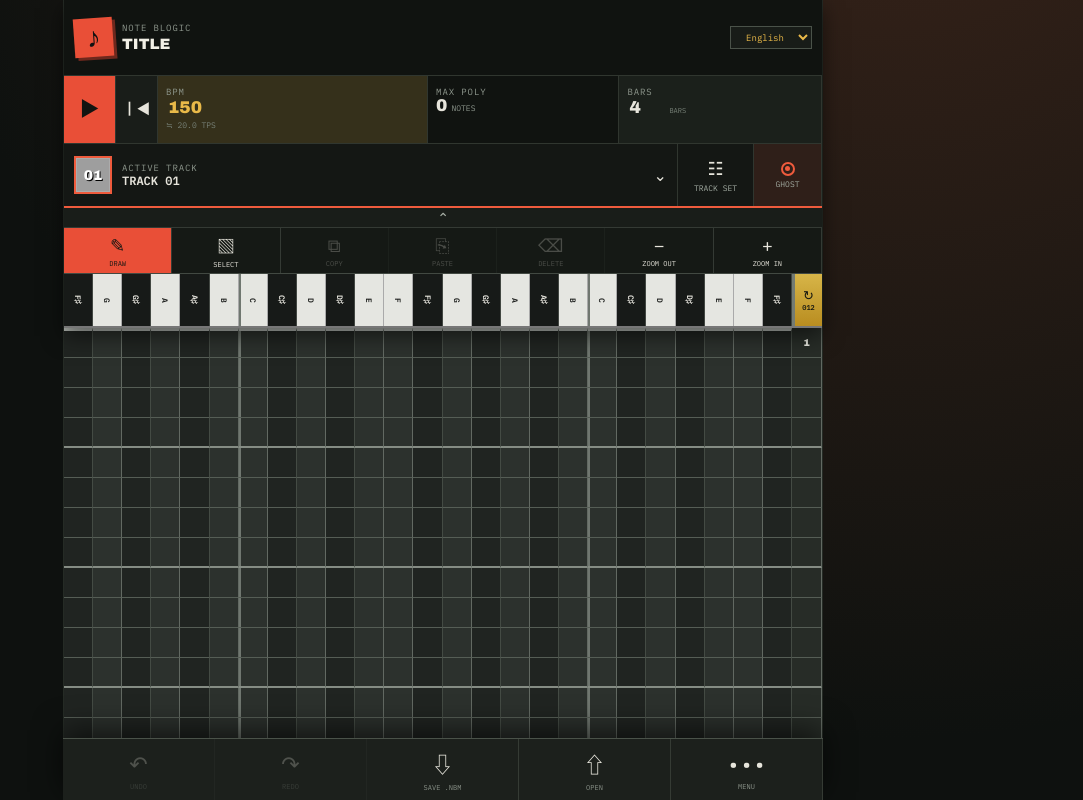
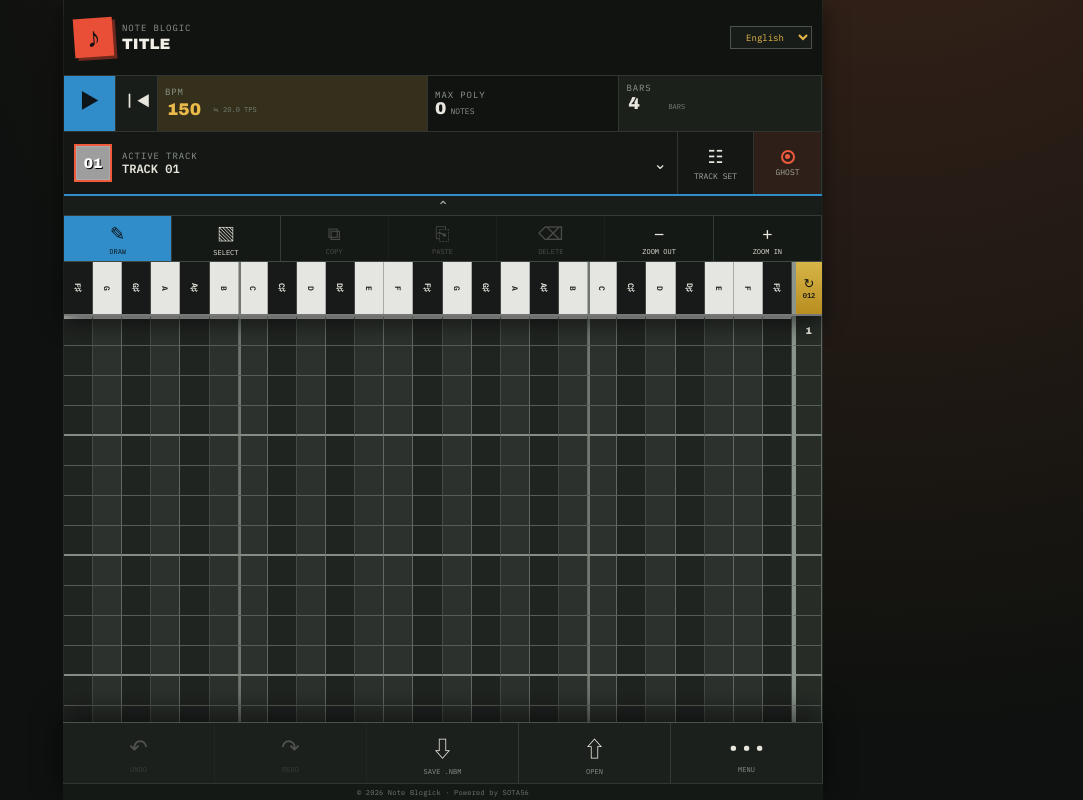
Before and after one commit to SOTA56/minecraft-note-block-maker, a React (Vite) app: page / in a window 1280 px wide. Shown: the top 800 px of the page, without its empty margins (197-1280 px from the left). Built offline with nearby package versions, Linux system fonts and the light colour scheme; grey boxes are pictures that could not be loaded.

Commit message:
Add playable pitch labels and blue transport styling

```diff
--- a/src/App.tsx
+++ b/src/App.tsx
@@ -245,7 +245,7 @@ function App() {
       <button onClick={() => zoomSteps(4)}>+<small>{c[16]}</small></button>
     </nav>
 
-    <div className="pitch-head">{PITCHES.map(p => <b key={p} className={`${isBlack(p) ? 'black' : 'white'} ${isDo(p) ? 'do' : ''}`}>{pitchDisplay === 'name' ? pitchLabel(pitchNames[p]) : p}</b>)}<button className="pitch-toggle" onClick={() => setPitchDisplay(v => v === 'name' ? 'clicks' : 'name')} aria-label="音名とクリック数を切替"><span>↻</span>{pitchDisplay === 'name' ? '012' : language === 'ja' ? 'ドレミ' : 'ABC'}</button></div>
+    <div className="pitch-head">{PITCHES.map(p => <b key={p} role="button" tabIndex={0} onClick={() => previewTone(p,active.volume,active.instrument)} onKeyDown={e => { if (e.key === 'Enter' || e.key === ' ') { e.preventDefault(); void previewTone(p,active.volume,active.instrument) } }} aria-label={`${pitchNames[p]}を試聴`} className={`${isBlack(p) ? 'black' : 'white'} ${isDo(p) ? 'do' : ''}`}>{pitchDisplay === 'name' ? pitchLabel(pitchNames[p]) : p}</b>)}<button className="pitch-toggle" onClick={() => setPitchDisplay(v => v === 'name' ? 'clicks' : 'name')} aria-label="音名とクリック数を切替"><span>↻</span>{pitchDisplay === 'name' ? '012' : language === 'ja' ? 'ドレミ' : 'ABC'}</button></div>
     </div>
     <section ref={rollRef} className={`roll ${editMode}`} aria-label="縦方向ピアノロール" style={{ '--step-height': `${stepHeight}px` } as React.CSSProperties} onPointerMove={handlePointerMove} onPointerUp={handlePointerUp} onPointerCancel={handlePointerUp}>
       {Array.from({ length: project.steps }, (_, step) => <div className={`step ${step === 0 ? 'first-step' : ''} ${step % 16 === 15 ? 'bar-end' : step % 4 === 3 ? 'beat-end' : ''} ${playingStep === step ? 'playing' : ''} ${playhead === step ? 'playhead' : ''}`} key={step}>
@@ -265,6 +265,7 @@ function App() {
       <button onClick={save}>⇩<small>SAVE .NBM</small></button><button onClick={() => fileRef.current?.click()}>⇧<small>OPEN</small></button>
       <button onClick={() => setMenuOpen(!menuOpen)}>•••<small>{c[17]}</small></button>
       <input ref={fileRef} hidden type="file" accept=".nbm,application/json" onChange={e => load(e.target.files?.[0]).catch(err => alert(err.message))} />
+      <div className="copyright">© 2026 Note Blogick · Powered by SOTA56</div>
     </footer>
     {menuOpen && <div className="more-menu"><button className="danger" onClick={clearAll}>⌫ <span>{c[18]}</span></button></div>}
   </main>
--- a/src/styles.css
+++ b/src/styles.css
@@ -90,3 +90,18 @@
 
 /* Tighten key contrast, center transport glyphs, and render ghosts as outlines */
 .step button.white-key{background:#2c312d}.step button.white-key.selected-cell:not(.note){background:color-mix(in srgb,#f3c84a 17%,#2c312d)}.transport>button{display:grid;place-items:center;padding:0;line-height:1}.transport>button>span{display:block;transform:translateY(-1px);line-height:1}.step.first-step.playhead::before{display:none}.step button{position:relative}.step button.ghost::after{content:'';position:absolute;inset:1px;width:auto;height:auto;margin:0;border:1px solid var(--note);border-radius:0;background:transparent;box-shadow:none;transform:none;pointer-events:none}
+
+/* Blue interaction accent and optically centered transport glyphs */
+.transport .play{background:#318cca;color:#0c1417}.edit-tools button.active{background:#318cca;color:#0c1417}.track-strip{border-bottom-color:#318cca}.drawer{border-bottom-color:#318cca}.transport>button>span{transform:translateY(-3px)}
+
+/* Strong vertical division between the highest F-sharp and measure numbers */
+.step>.step-label{border-left:4px solid #8b958c!important}.pitch-head>.pitch-toggle{border-left:4px solid #8b958c}
+
+/* Pitch labels are playable controls */
+.pitch-head b[role=button]{cursor:pointer;-webkit-tap-highlight-color:transparent}.pitch-head b[role=button]:focus-visible{outline:2px solid #318cca;outline-offset:-2px}
+
+/* Compact copyright strip below the five dock actions */
+.app{padding-bottom:calc(88px + env(safe-area-inset-bottom))}.dock{height:calc(78px + env(safe-area-inset-bottom));grid-template-rows:60px 18px}.dock>button{height:60px}.copyright{grid-column:1/-1;display:grid;place-items:center;height:18px;border-top:1px solid #303630;color:#6f786f;background:#151915;font-size:7px;letter-spacing:.03em;white-space:nowrap}.more-menu{bottom:calc(84px + env(safe-area-inset-bottom))}
+
+/* Compact transport: BPM value and TPS conversion share one line */
+.transport{height:56px}.meter,.tick,.poly{padding:6px 7px}.tick.bpm{display:grid;grid-template-columns:48px minmax(0,1fr);grid-template-rows:11px 24px;align-content:center}.tick.bpm small{grid-column:1/-1}.tick.bpm input{grid-column:1;grid-row:2;align-self:center}.tick.bpm span{grid-column:2;grid-row:2;align-self:center;display:block;margin:0;white-space:nowrap;font-size:7px}.tick.bars{padding-block:6px}.poly{display:grid;align-content:center}
```
